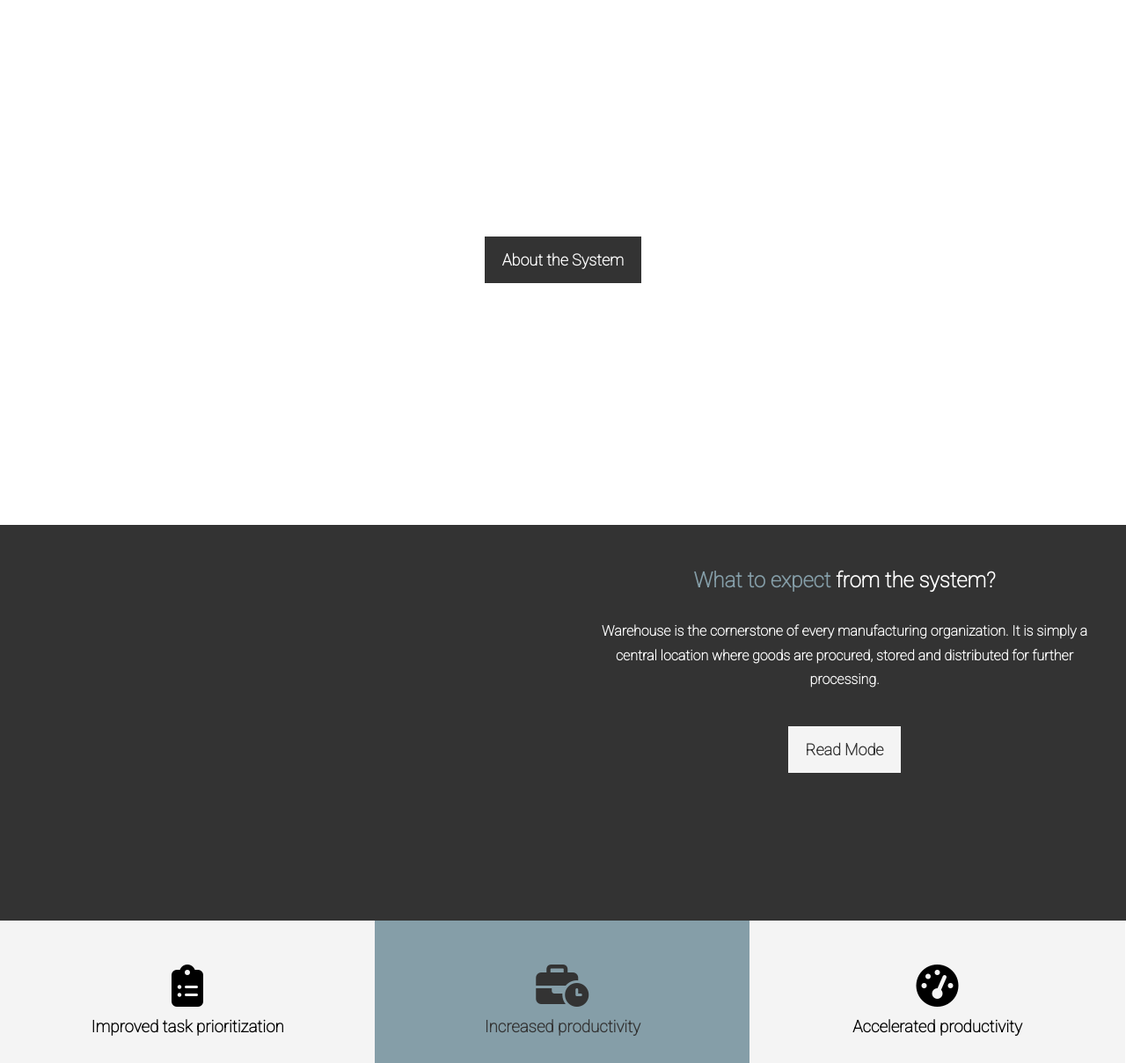
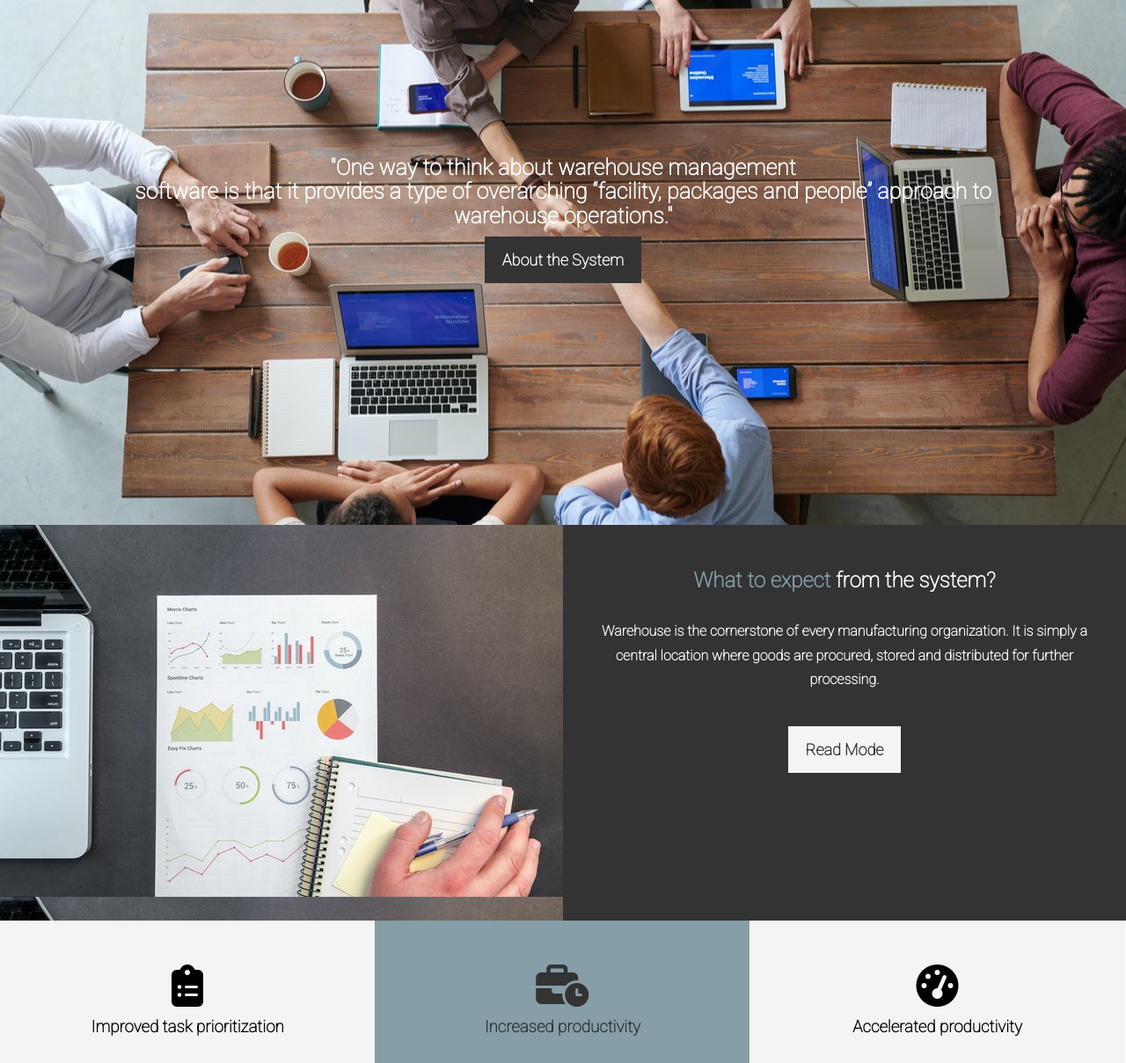
Before and after one commit to iaskarapimentel/java-Warehouse-Project, a plain HTML site: page public/frontend/index.html in a window 1280 px wide. Shown: the part 70-1279 px from the top of the page at 88% size. Drawn offline with Linux system fonts and the light colour scheme; the site is published under a folder, as on GitHub Pages, so addresses that start at the root find nothing.

Commit message:
fixed pictures

```diff
--- a/public/frontend/style.css
+++ b/public/frontend/style.css
@@ -129,7 +129,7 @@ p {
 }
 
 #showcase {
-  background: url('/img/people_business.jpg') no-repeat center center/cover;
+  background: url('./img/people_business.jpg') no-repeat center center/cover;
   height: 600px;
 }
 
@@ -153,7 +153,7 @@ p {
 #home-info .info-img {
   float: left;
   width: 50%;
-  background-image: url('/img/s_graphics.jpg');
+  background-image: url('./img/s_graphics.jpg');
   min-height: 100%;
 }
 
```
Also changed, not shown: public/frontend/about.html (+1 -1 lines).
